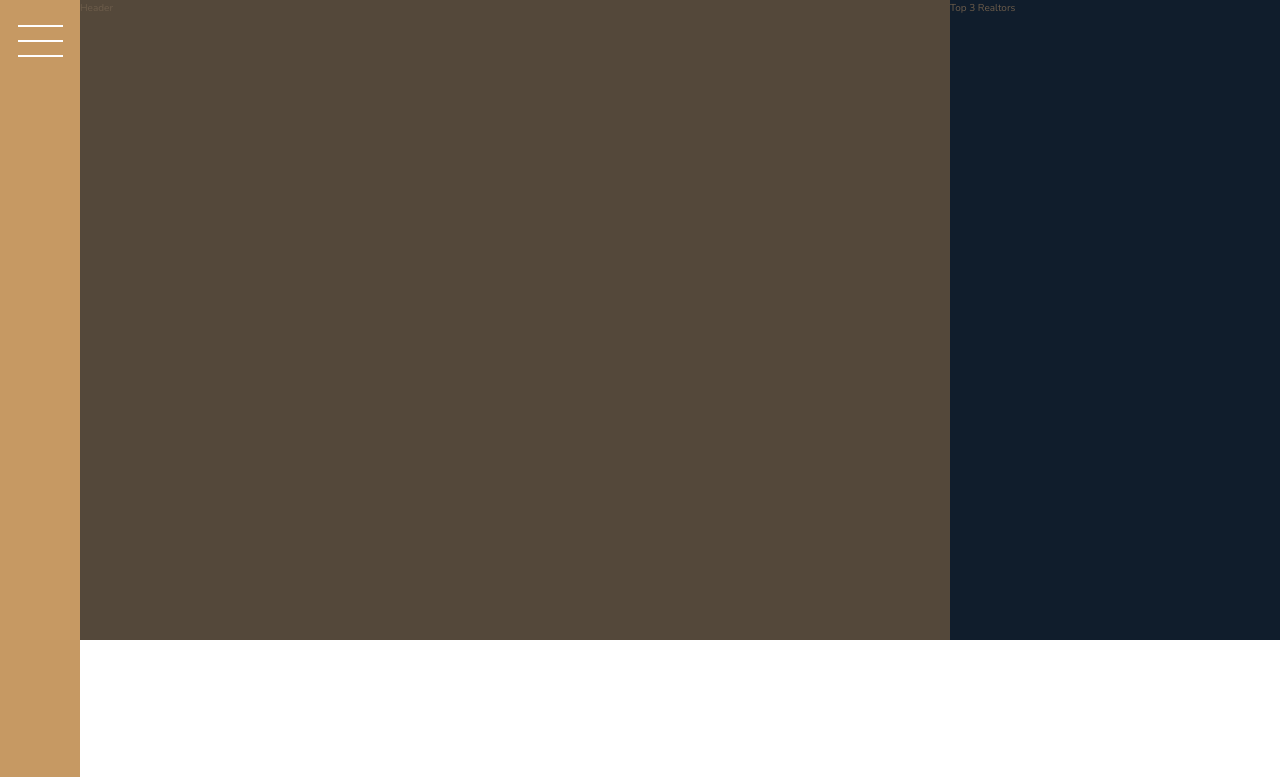
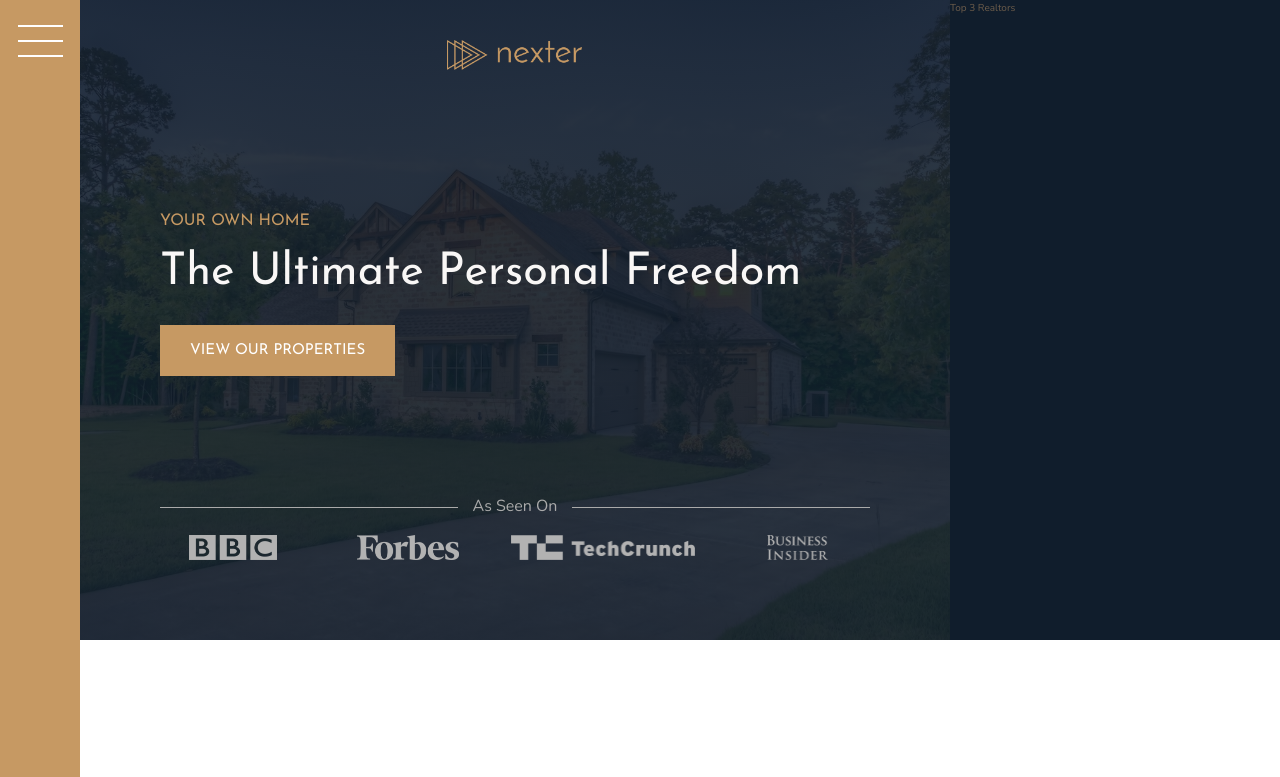
Before and after one commit to sleeplesseditor/Nexter, a website: page index.html in a window 1280 px wide. Shown: the top 777 px of the page. Drawn offline with nearby package versions, Linux system fonts and the light colour scheme.

Commit message:
Header setup

```diff
--- a/index.html
+++ b/index.html
@@ -14,11 +14,20 @@
     <body class="container">
         <div class="sidebar">
             <button class="nav-btn">
-
             </button>
         </div>
         <header class="header">
-            Header
+            <img src="img/logo.png" alt="Nexter Logo" class="header__logo">
+            <h3 class="heading-3">Your Own Home</h3>
+            <h1 class="heading-1">The Ultimate Personal Freedom</h1>
+            <button class="btn header__btn">View Our Properties</button>
+            <div class="header__seenon-text">As Seen On</div>
+            <div class="header__seenon-logos">
+                <img src="img/logo-bbc.png" alt="Seen on logo 1">
+                <img src="img/logo-forbes.png" alt="Seen on logo 2">
+                <img src="img/logo-techcrunch.png" alt="Seen on logo 3">
+                <img src="img/logo-bi.png" alt="Seen on logo 4">
+            </div>
         </header>
         <div class="realtors">
             Top 3 Realtors
--- a/sass/_header.scss
+++ b/sass/_header.scss
@@ -1,4 +1,56 @@
 .header {
     background-color: $color-grey-dark-1;
     grid-column: full-start / col-end 6;
+
+    background-image: linear-gradient(rgba($color-secondary, .89), rgba($color-secondary, .89)), url(../img/hero.jpeg);
+    background-size: cover;
+    background-position: center;
+    padding: 8rem;
+    padding-top: 4rem;
+
+    display: grid;
+    grid-template-rows: 1fr min-content minmax(6rem, min-content) 1fr;
+    grid-template-columns: minmax(min-content, max-content);
+    grid-row-gap: 1.5rem;
+    justify-content: center;
+
+    &__logo {
+        height: 3rem;
+        justify-self: center;
+    }
+
+    &__btn {
+        align-self: start;
+        justify-self: start;
+    }
+
+    &__seenon-text{
+        display: grid;
+        grid-template-columns: 1fr max-content 1fr;
+        grid-column-gap: 1.5rem;
+        align-items: center;
+
+        font-size: 1.6rem;
+        color: $color-grey-light-2;
+
+        &::before,
+        &::after {
+            content: "";
+            height: 1px;
+            display: block;
+            background-color: currentColor;
+        }
+    }
+
+    &__seenon-logos{
+        display: grid;
+        grid-template-columns: repeat(4, 1fr);
+        grid-column-gap: 3rem;
+        justify-items: center;
+
+        img {
+            height: 2.5rem;
+            filter: brightness(70%);
+        }
+    }
 }
--- a/sass/_typography.scss
+++ b/sass/_typography.scss
@@ -5,6 +5,9 @@
 
 .heading-1 {
     @extend %heading;
+    font-size: 4.5rem;
+    color: $color-grey-light-1;
+    line-height: 1;
 }
 
 .heading-2 {
```
Also changed, not shown: css/style.css.
